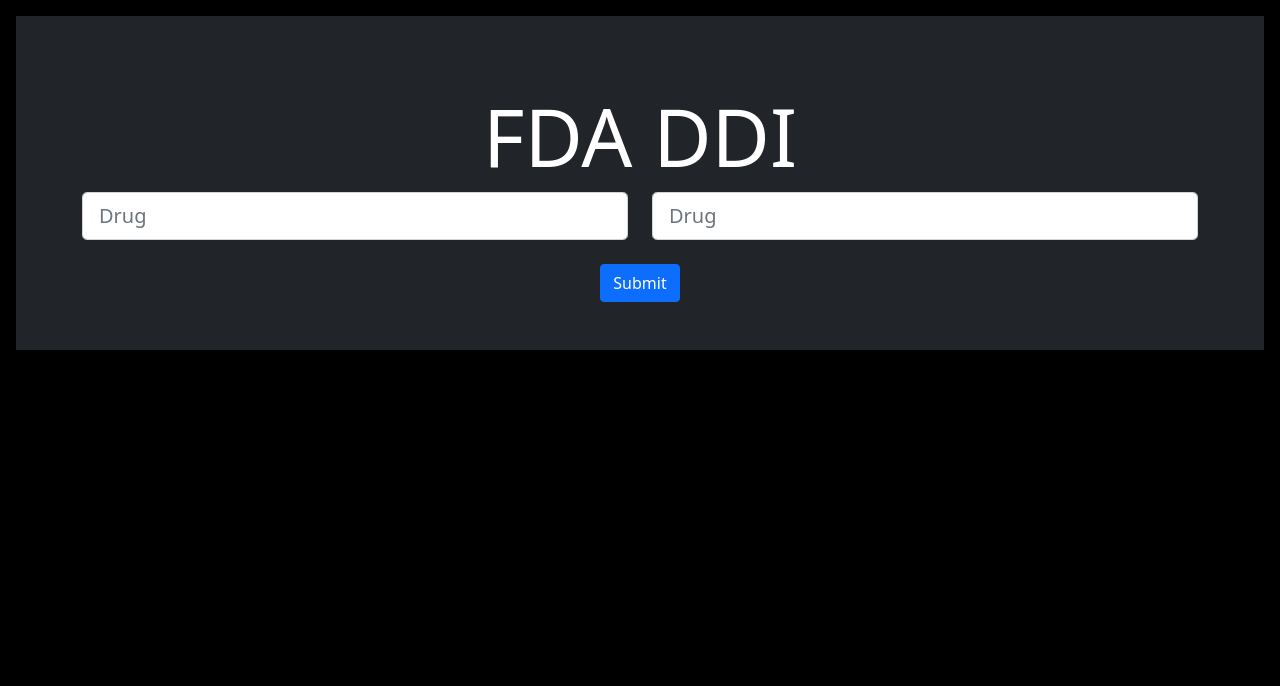
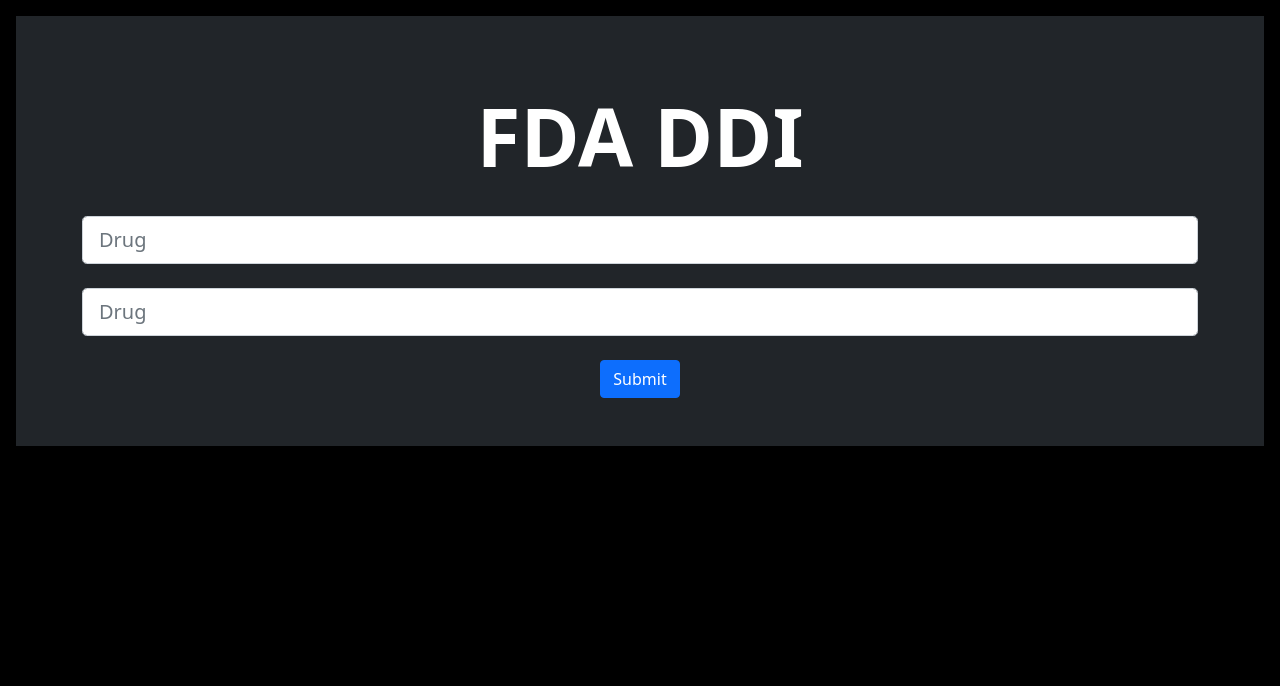
Before and after one commit to speeebot/FDA_DDI_database, a Flask app: page / in a window 1280 px wide. Shown: the part 56-742 px from the top of the page. Run offline with Flask 3, Linux system fonts and the light colour scheme.

Commit message:
Webapp basic routing

```diff
--- a/client/app.py
+++ b/client/app.py
@@ -1,11 +1,28 @@
-from flask import Flask, render_template
+from flask import Flask, render_template, url_for, request, redirect, session, flash
 
 app = Flask(__name__)
+app.secret_key = "admin" # look into proper secret key practices if ever deplying this app
 
-@app.route('/')
-@app.route('/home')     # home root
+@app.route('/', methods=['POST', 'GET'])
+@app.route('/home', methods=['POST', 'GET'])     # home root
 def home_page():
+    if request.method == 'POST':
+        try:
+            # process the info here, fetch fda api ...
+            session["input_1"] = str(request.form['input_1'])
+            session["input_2"] = str(request.form['input_2'])
+            return redirect(url_for('results_page'))
+        except:
+            # re-route to home page if something went wrong, display error message
+            flash('Some error message!', 'danger')
+            return redirect(url_for('home_page'))
+
     return render_template('home.html')
+
+
+@app.route('/results', methods=['POST', 'GET'])     # results root
+def results_page():
+    return render_template('results.html')
 
 
 if __name__ == '__main__':
--- a/client/templates/base.html
+++ b/client/templates/base.html
@@ -20,7 +20,7 @@
     <!-- Responsive navbar-->
     <nav class="navbar navbar-expand-lg navbar-dark bg-dark">
         <div class="container">
-            <a class="navbar-brand" href="http://rx-wiki.org/images/thumb/7/75/FDA-Logo.png/800px-FDA-Logo.png"> FDA DDI </a>
+            <a class="navbar-brand" href="{{url_for('home_page')}}""> FDA DDI </a>
             <button class="navbar-toggler" type="button" data-bs-toggle="collapse" data-bs-target="#navbarSupportedContent" aria-controls="navbarSupportedContent" aria-expanded="false" aria-label="Toggle navigation"><span class="navbar-toggler-icon"></span></button>
             <div class="collapse navbar-collapse" id="navbarSupportedContent">
                 <ul class="navbar-nav ms-auto mb-2 mb-lg-0">
--- a/client/templates/home.html
+++ b/client/templates/home.html
@@ -15,27 +15,21 @@
     {% endif %}
   {% endwith  %}
 
-  <div class="position-relative overflow-hidden p-3 p-md-5 m-md-3 text-center bg-dark" style="color:white">
+  <div class="position-relative overflow-hidden p-3 p-md-5 m-md-3 text-center bg-dark hight: 100px" style="color:white">
 
+        <h1 class="display-1 fw-bold mt-4" style="color:white;">FDA DDI </h1>
 
-        <h1 class="display-1 font-weight-bold mt-4" style="color:white;">FDA DDI </h1>
         <div class="container">
             <div class="row">
-
-                <div class="col-md-6 text-right">
+                <div class="col">
                     <form class="form-register" style="color: antiquewhite" method="post">
-                        <input class="form-control form-control-lg" placeholder="Drug" name="drug" />
-                    </form>
-                </div>
-
-                <div class="col-md-6 text-right">
-                    <form class="form-register" style="color: antiquewhite" method="post">
-                        <input class="form-control form-control-lg" placeholder="Drug" name="drug" />
+                        <input class="form-control form-control-lg mt-4" placeholder="Drug" name="input_1" />
+                        <input class="form-control form-control-lg mt-4" placeholder="Drug" name="input_2" />
+                        <input type="submit" name="submit" value="Submit" class="btn btn-outline btn-primary mt-4">
                     </form>
                 </div>
 
             </div>
-                <input type="submit" name="submit" value="Submit" class="btn btn-outline btn-primary mt-4">
         </div>
 
 </div>
--- a/testing_scripts/test.py
+++ b/testing_scripts/test.py
@@ -6,7 +6,6 @@ url = 'https://api.fda.gov/drug/drugsfda.json?limit=1'
 
 # https://open.fda.gov/apis/drug/drugsfda/example-api-queries/
 
-
 request = requests.get(url)
 
 my_dict = dict(request.json())
```
Also changed, not shown: client/templates/results.html (added, +53 -0 lines).
